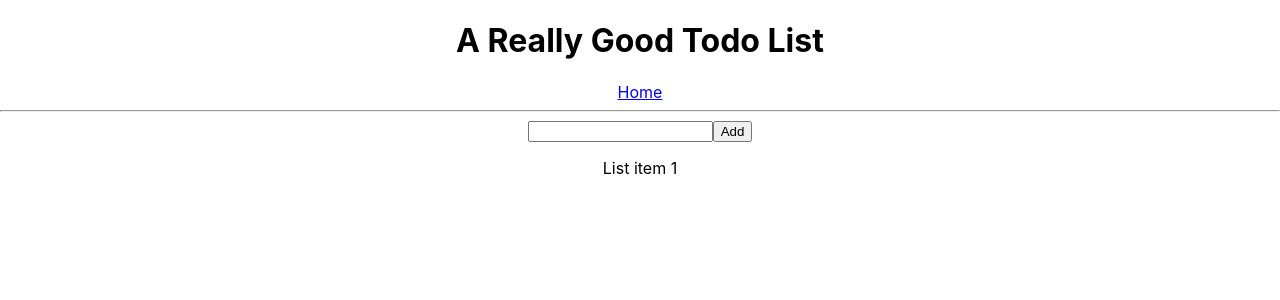
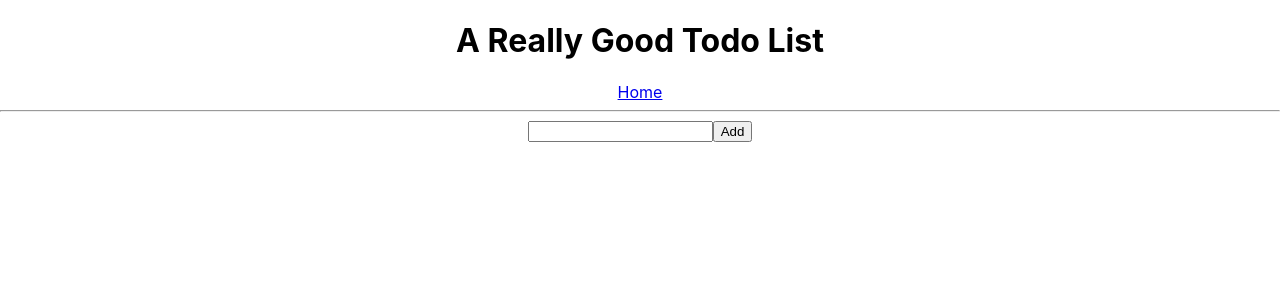
Before and after one commit to tian142/redux-toolkit-CRUD-todo-2, a React (Create React App) app: page / in a window 1280 px wide. Shown: the top 300 px of the page. Built offline with nearby package versions, Linux system fonts and the light colour scheme.

Commit message:
completed displaying todo in TodoList

```diff
--- a/src/features/todo/TodoList.js
+++ b/src/features/todo/TodoList.js
@@ -1,9 +1,19 @@
 import React from "react"
 
+import { useSelector } from "react-redux"
+
 export const TodoList = () => {
+  const todos = useSelector((state) => state.todo)
+
+  const mapTodos = todos.map((todo, index) => (
+    <div key={todo.id}>
+      <p>{todo.todo}</p>
+    </div>
+  ))
+
   return (
     <div>
-      <p>List item 1</p>
+      <p>{mapTodos}</p>
     </div>
   )
 }
```
